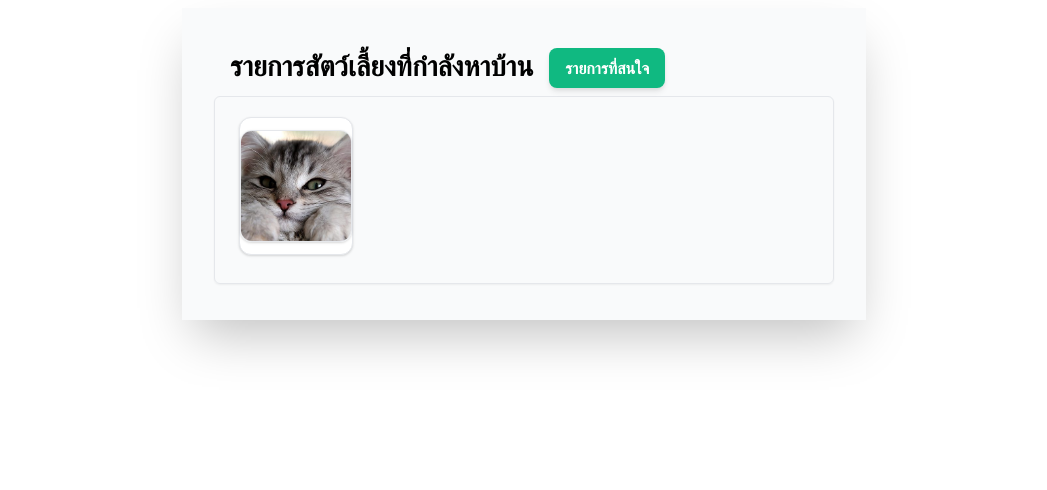
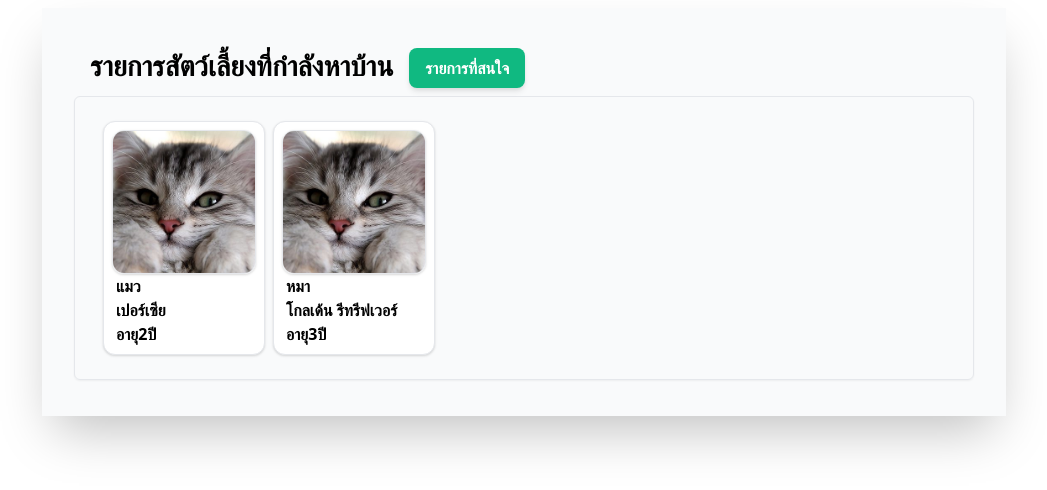
Before and after one commit to inzee86333/pet-new-home-front-end, a Next.js app: page /authenticated/finder/list_pet_finder in a window 1280 px wide. Shown: the top 490 px of the page, without its empty margins (116-1163 px from the left). Built offline with nearby package versions, Linux system fonts and the light colour scheme.

Commit message:
Update list_pet_finder

```diff
--- a/components/button.js
+++ b/components/button.js
@@ -71,9 +71,14 @@ export function CardInfoPetOwnerButton({ id, photo, type, age, species, sex, int
 
 export function CardInfoPetFinderButton({ id, photo, type, age, species, sex, interested }) {
     return (
-        <button className="w-full bg-white rounded-xl shadow border mb-2">
-            <div className="flex mx-auto w-max m-3">
-                <img src={"/cat.jpg"} alt="" className="rounded-xl object-cover h-28 w-28 shadow border" />
+        <button className="w-max bg-white rounded-xl shadow border p-2 m-1">
+            <div className="flex flex-col mx-auto w-max">
+                <img src={"/cat.jpg"} alt="" className="rounded-xl object-cover h-36 w-36 shadow border" />
+                <div>
+                    <p className="ptax px-1 font-semibold">{type}</p>
+                    <p className="ptax px-1 font-semibold">{species}</p>
+                    <p className="ptax px-1 font-semibold">อายุ{age}ปี</p>
+                </div>
             </div>
         </button>
     );
--- a/pages/authenticated/finder/list_pet_finder.js
+++ b/pages/authenticated/finder/list_pet_finder.js
@@ -13,8 +13,19 @@ export default function list_pet_finder() {
                 </div>
             </div>
             <div className={contrinerCard}>
-                <div className="grid grid-cols-5">
-                    <CardInfoPetFinderButton></CardInfoPetFinderButton>
+                <div className="grid md:grid-cols-5  grid-cols-3">
+                    {animalOwner.map(json => (
+                        <CardInfoPetFinderButton key={json.id}
+                            id={json.id}
+                            type={json.type}
+                            age={json.age}
+                            species={json.species}
+                            sex={json.sex}
+                            interested={json.interested}
+                            message={json.message}
+                        />
+                    ))}
+
                 </div>
             </div>
         </div>
--- a/pages/authenticated/select_user_type.js
+++ b/pages/authenticated/select_user_type.js
@@ -19,11 +19,11 @@ export default function SelectUserType() {
         <div className="flex h-screen bganimal">
             <div className="w-max md:px-24 p-8 m-auto shadow-2xl bg-gray-50">
                 <h1 style={{ fontSize: 28 }} className="mx-auto h-min w-max mb-5">จุดประสงค์ที่ต้องการ</h1>
-                <div className="p-2 flex">
-                    <PrimaryButton label="ต้องการหาบ้านให้สัตว์เลี้ยง" onClick={selectOwner}></PrimaryButton>
+                <div className="flex">
+                    <PrimaryButton className="mx-auto" label="ต้องการหาบ้านให้สัตว์เลี้ยง" onClick={selectOwner}></PrimaryButton>
                 </div>
-                <div className="p-2 flex">
-                    <PrimaryButton label="ต้องการรับเลี้ยงสัตว์" onClick={selectFinder}></PrimaryButton>
+                <div className="flex">
+                    <PrimaryButton className="mx-auto" label="ต้องการรับเลี้ยงสัตว์" onClick={selectFinder}></PrimaryButton>
                 </div>
             </div>
         </div>
--- a/styles/index.css
+++ b/styles/index.css
@@ -30,12 +30,12 @@ h1 {
 }
 
 .htax {
-    font-size: 22px;
+    font-size: 18px;
     text-align: left;
     font-weight: bold;
 }
 
 .ptax {
-    font-size: 18px;
+    font-size: 16px;
     text-align: left;
 }
```
